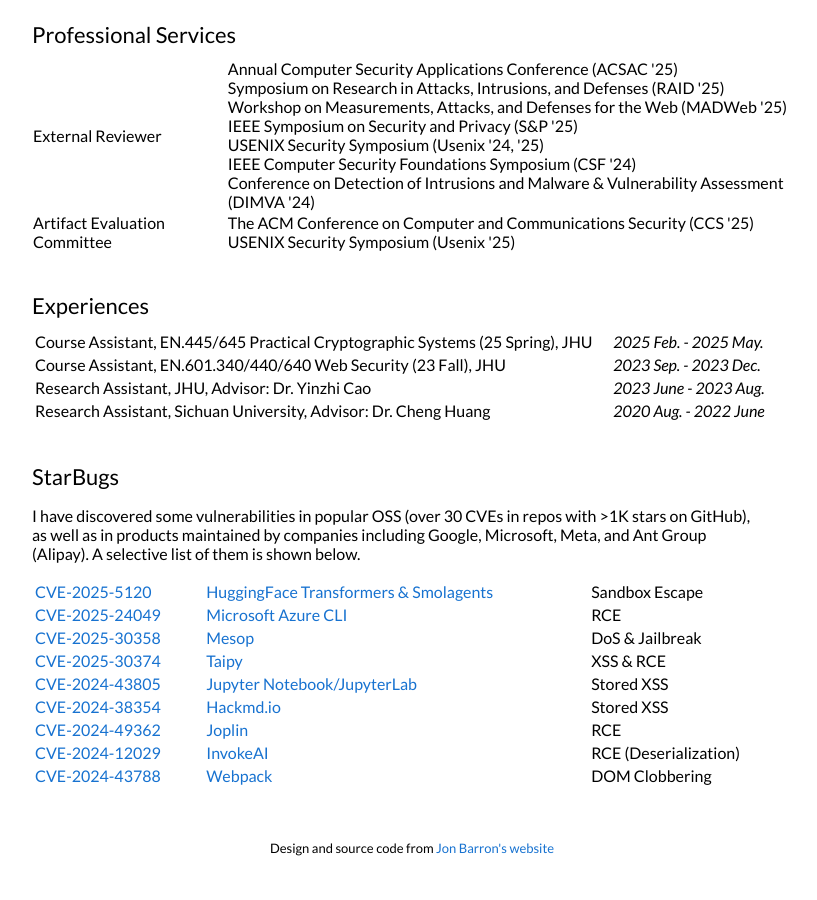
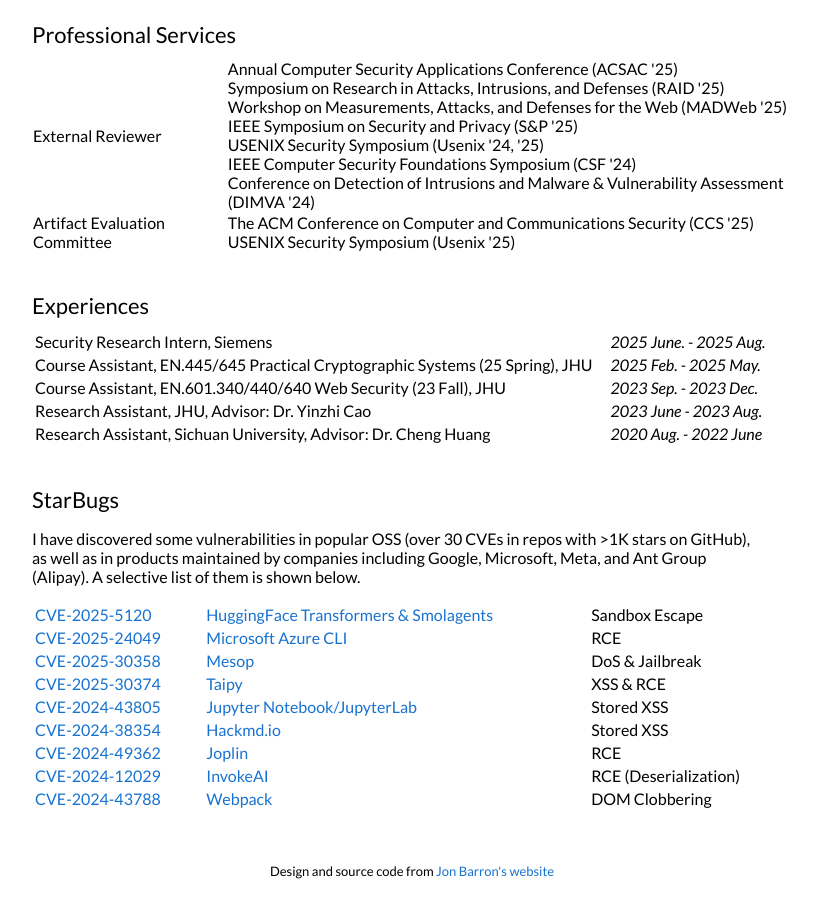
Before and after one commit to jackfromeast/jackfromeast.github.io, a Jekyll site: the page built from _posts/2025-01-22-DOMinoEffect.md, in a window 1280 px wide and 900 px high, scrolled down 2020 px. Shown: the whole window, without its empty margins (228-1045 px from the left). Built offline with Jekyll 4.4.1, drawn with Linux system fonts in a browser that asks for light colours; before the commit the page ends 2897 px from its top, so only the background shows below that.

Commit message:
Update default.html

```diff
--- a/_layouts/default.html
+++ b/_layouts/default.html
@@ -290,6 +290,10 @@
               </div>
               <table style="width:100%;table-layout:auto;">
                 <tr>
+                  <td>Security Research Intern, Siemens</td>
+                  <td><em>2025 June. - 2025 Aug.</em> &emsp;</td>
+                </tr>
+                <tr>
                   <td>Course Assistant, EN.445/645 Practical Cryptographic Systems (25 Spring), JHU</td>
                   <td><em>2025 Feb. - 2025 May.</em> &emsp;</td>
                 </tr>
```
